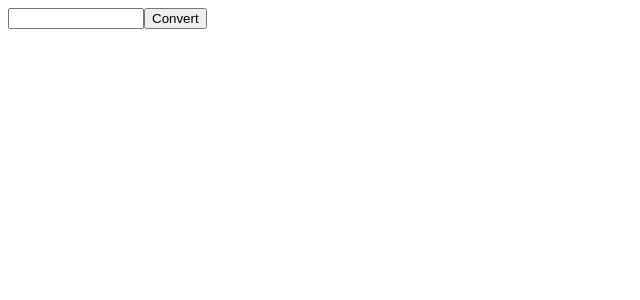
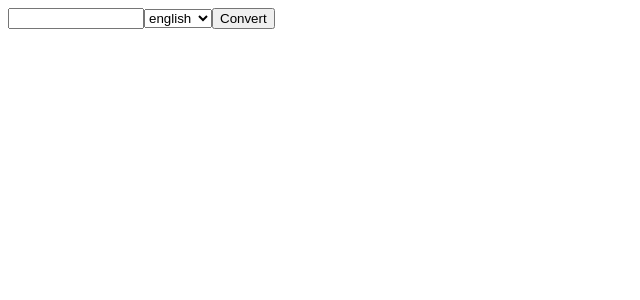
Before and after one commit to omlnaut/CurrencyToText, a React (Vite) app in the folder frontend/: page / in a window 1280 px wide. Shown: the top 300 px of the page, without its empty margins (0-640 px from the left). Built offline with nearby package versions, Linux system fonts and the light colour scheme.

Commit message:
app: language selection

```diff
--- a/frontend/src/App.tsx
+++ b/frontend/src/App.tsx
@@ -4,6 +4,7 @@ import type { ConversionResponse } from "./types/conversion-response";
 
 interface FormElements extends HTMLFormControlsCollection {
   numberInput: HTMLInputElement;
+  languageSelect: HTMLSelectElement;
 }
 interface NumberFormElement extends HTMLFormElement {
   readonly elements: FormElements;
@@ -14,9 +15,10 @@ function App() {
   async function Convert(event: React.SubmitEvent<NumberFormElement>) {
     event.preventDefault();
     const numberStr = event.currentTarget.elements.numberInput.value;
+    const languageStr = event.currentTarget.elements.languageSelect.value;
     const params = new URLSearchParams({
       number: numberStr,
-      language: "english",
+      language: languageStr,
     });
 
     const urlBase = import.meta.env.VITE_API_BASE;
@@ -52,6 +54,10 @@ function App() {
           min={0}
           max={999999999.99}
         ></input>
+        <select id="languageSelect">
+          <option value="english">english</option>
+          <option value="german">german</option>
+        </select>
         <button className="convert-button" type="submit">
           Convert
         </button>
```
